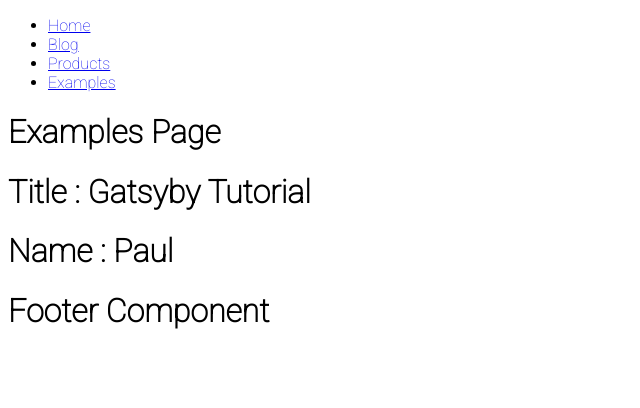
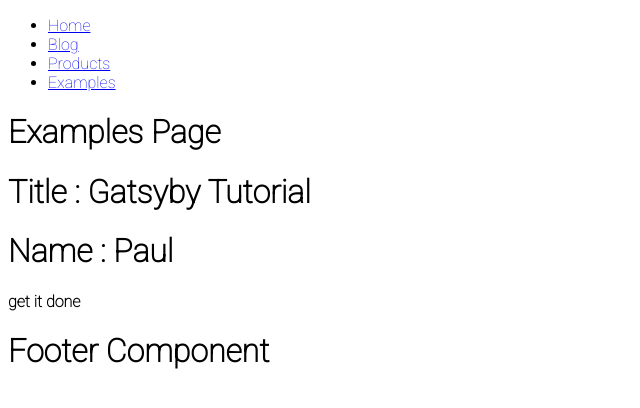
Before and after one commit to thenatural86/gatsby-tut, a Gatsby site: page /examples in a window 1280 px wide. Shown: the whole page, without its empty margins (0-640 px from the left). Built offline with nearby package versions, Linux system fonts and the light colour scheme; Gatsby itself is replaced by a stand-in of ours.

Commit message:
old static query

```diff
--- a/src/example/Header.js
+++ b/src/example/Header.js
@@ -2,7 +2,7 @@
 import { useStaticQuery, graphql } from "gatsby"
 
 const getData = graphql`
-  {
+  query FirstQuery {
     site {
       info: siteMetadata {
         author
--- /dev/null
+++ b/src/example/HeaderStatic.js
@@ -0,0 +1,26 @@
+import React from "react"
+import { StaticQuery, graphql } from "gatsby"
+
+const ComponentName = () => (
+  <StaticQuery
+    query={graphql`
+      {
+        site {
+          info: siteMetadata {
+            author
+            data
+            description
+            title
+            person {
+              age
+              name
+            }
+          }
+        }
+      }
+    `}
+    render={data => <h4>{data.site.info.description}</h4>}
+  ></StaticQuery>
+)
+
+export default ComponentName
--- a/src/pages/examples.js
+++ b/src/pages/examples.js
@@ -1,12 +1,14 @@
 import React from "react"
 import Layout from "../components/layout"
 import Header from "../example/Header"
+import HeaderStatic from "../example/HeaderStatic"
 
 const examples = () => {
   return (
     <Layout>
       <h1>Examples page</h1>
       <Header />
+      <HeaderStatic />
     </Layout>
   )
 }
```
